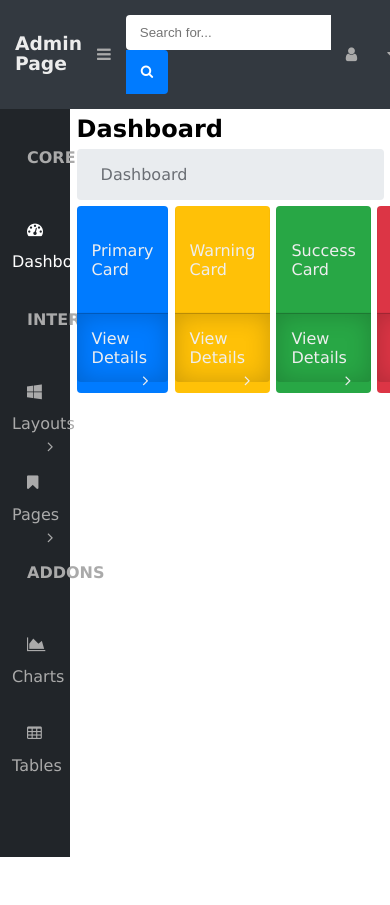
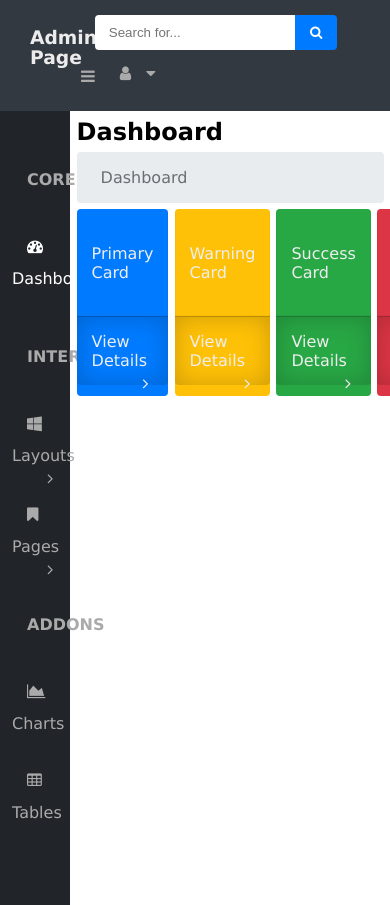
Before and after one commit to Strukturavaltas-03-Frontend-2022/css-projekt-nyosigomboc, a plain HTML site: page index.html in a window 390 px wide. Shown: the top 905 px of the page. Before the commit the page ends 857 px from the top, so only its background shows below. Drawn offline with Linux system fonts and the light colour scheme.

Commit message:
bugs fixed, not yet responsive

```diff
--- a/css/style.css
+++ b/css/style.css
@@ -24,17 +24,28 @@ body
     padding: 15px;
     vertical-align: baseline;
     align-items: center;
+    justify-content: space-between;
 }
 
 .header__title
 {
     display: inline;
     line-height: 1.25rem;
+    float: left;
+    padding-left: 15px;
+    padding-right: 15px;
+}
+
+.header__holder
+{
+    display: inline-block;
+    width: calc(var(--side-size) + 15px);
 }
 
 .header__search
 {
     display: inline;
+    float: right;
 }
 
 form
@@ -52,6 +63,8 @@ form
     transition: border-color linear .15s;
     margin-right: 0;
     outline: 0;
+    margin: 0;
+    margin-right: -10px;
 }
 
 .search__input:focus-within
@@ -73,10 +86,24 @@ form
     outline: 0;
 }
 
+.search__btn div
+{
+    padding: 0;
+    border: 0;
+    outline: 0;
+    margin: -4px 0;
+}
+
 .header__icon
 {
     color: #aaaaaa;
     padding: 15px;
+}
+
+.header__menu
+{
+    float: right;
+    color: #aaaaaa;
 }
 
 .content
@@ -122,7 +149,7 @@ aside
 {
     text-transform: uppercase;
     color: #aaaaaa;
-    padding: 15px;
+    padding: 35px 15px 10px;
 }
 
 .nav__ul li a
--- a/index.html
+++ b/index.html
@@ -10,16 +10,18 @@
 </head>
 <body>
     <header class="header--dark">
-        <h3 class="header__title">Admin Page</h3>
-        <i class="fa fa-bars header__icon" aria-hidden="true"></i>
+        <div class="header__holder">
+            <h3 class="header__title">Admin Page</h3>
+            <i class="fa fa-bars header__menu" aria-hidden="true"></i>
+        </div>
         <div class="header__search">
             <form method="GET" action="https://en.uncyclopedia.co/w/index.php">
             <input type="text" class="search__input" name="search" placeholder="Search for...">
             <button class="search__btn"><div ><i class="fa fa-solid fa-search"></i></div></button>
             </form>
+            <i class="fa fa-user header__icon" aria-hidden="true" style="padding-right: 5px; padding-left: 25px;" ></i>
+            <i class="fa fa-caret-down header__icon" aria-hidden="true" style="padding-left: 5px;" ></i>
         </div>
-        <i class="fa fa-user header__icon" aria-hidden="true"></i>
-        <i class="fa fa-caret-down header__icon" aria-hidden="true"></i>
     </header>
     <main>
         <aside>
```
